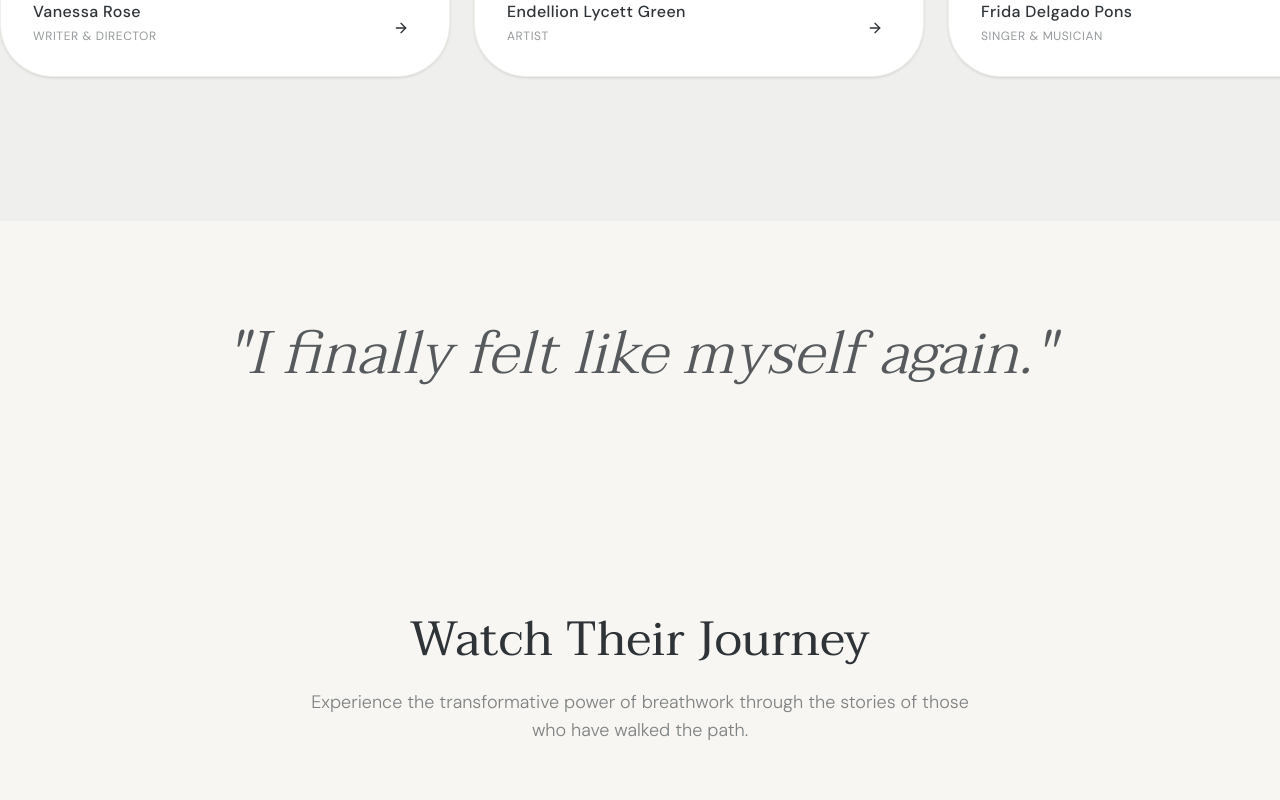
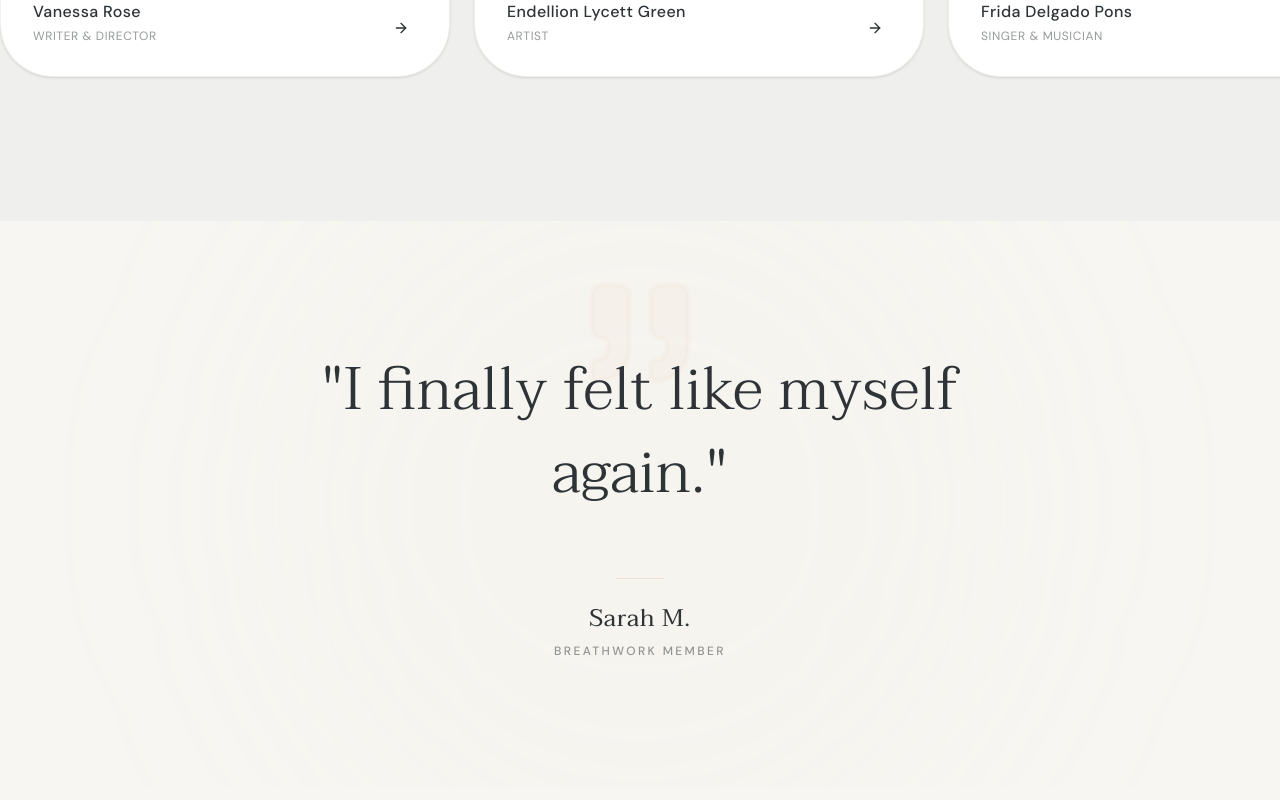
Before and after one commit to saanwordpress/Breathewrite, a Next.js app: page /testimonials in a window 1280 px wide. Shown: the part 2060-2860 px from the top of the page. Built offline with nearby package versions, Linux system fonts and the light colour scheme.

Commit message:
style: elevate floating quote design

```diff
--- a/src/app/(frontend)/testimonials/components/FloatingQuote.tsx
+++ b/src/app/(frontend)/testimonials/components/FloatingQuote.tsx
@@ -1,24 +1,56 @@
 'use client'
 
 import { motion } from 'framer-motion'
+import { Quote } from 'lucide-react'
 
 interface FloatingQuoteProps {
   quote: string
+  author?: string
+  role?: string
 }
 
-export function FloatingQuote({ quote }: FloatingQuoteProps) {
+export function FloatingQuote({ quote, author, role }: FloatingQuoteProps) {
   return (
-    <section className="py-16 md:py-24 relative overflow-hidden flex items-center justify-center bg-background">
-      <div className="container mx-auto px-6 md:px-12 max-w-5xl text-center">
+    <section className="py-24 md:py-32 relative overflow-hidden flex items-center justify-center bg-background">
+      {/* Premium Ambient Background */}
+      <div className="absolute top-1/2 left-1/2 -translate-x-1/2 -translate-y-1/2 w-[60vw] max-w-[800px] aspect-square rounded-full bg-accent/5 blur-[120px] pointer-events-none" />
+
+      <div className="container mx-auto px-6 md:px-12 max-w-4xl text-center relative z-10">
         <motion.div
-          initial={{ opacity: 0, y: 30 }}
+          initial={{ opacity: 0, y: 40 }}
           whileInView={{ opacity: 1, y: 0 }}
           viewport={{ once: true, margin: "-100px" }}
-          transition={{ duration: 0.8, ease: "easeOut" }}
+          transition={{ duration: 1.2, ease: [0.21, 0.47, 0.32, 0.98] }}
+          className="relative"
         >
-          <h2 className="text-4xl md:text-5xl lg:text-6xl font-heading italic text-primary/80 font-light leading-tight">
+          {/* Decorative Oversized Quote Icon */}
+          <div className="absolute -top-12 md:-top-20 left-1/2 -translate-x-1/2 text-accent/10 pointer-events-none">
+            <Quote className="w-24 h-24 md:w-32 md:h-32" strokeWidth={1} fill="currentColor" />
+          </div>
+
+          <h2 className="text-3xl md:text-5xl lg:text-6xl font-heading text-primary leading-relaxed md:leading-snug relative z-10 font-light px-4 md:px-0">
             &quot;{quote}&quot;
           </h2>
+
+          {author && (
+            <motion.div
+              initial={{ opacity: 0 }}
+              whileInView={{ opacity: 1 }}
+              viewport={{ once: true }}
+              transition={{ duration: 1, delay: 0.4 }}
+              className="mt-12 md:mt-16 flex flex-col items-center justify-center relative z-10"
+            >
+              <div className="w-12 h-[1px] bg-accent/50 mb-6" />
+              <p className="font-heading text-xl md:text-2xl text-primary tracking-wide">
+                {author}
+              </p>
+              {role && (
+                <p className="mt-2 text-[10px] md:text-xs font-medium uppercase tracking-[0.2em] text-foreground/50">
+                  {role}
+                </p>
+              )}
+            </motion.div>
+          )}
         </motion.div>
       </div>
     </section>
--- a/src/app/(frontend)/testimonials/page.tsx
+++ b/src/app/(frontend)/testimonials/page.tsx
@@ -40,13 +40,21 @@ export default function TestimonialsPage() {
 
       <TestimonialCarousel testimonials={remainingTestimonials} />
 
-      <FloatingQuote quote="I finally felt like myself again." />
+      <FloatingQuote
+        quote="I finally felt like myself again."
+        author="Sarah M."
+        role="Breathwork Member"
+      />
 
       <VideoTestimonials />
 
       <SuccessStoryTimeline />
 
-      <FloatingQuote quote="The time came when the risk to remain tight in a bud was more painful than the risk it took to blossom." />
+      <FloatingQuote
+        quote="The time came when the risk to remain tight in a bud was more painful than the risk it took to blossom."
+        author="Anaïs Nin"
+        role="Author"
+      />
 
       <MemberStories />
 
```
